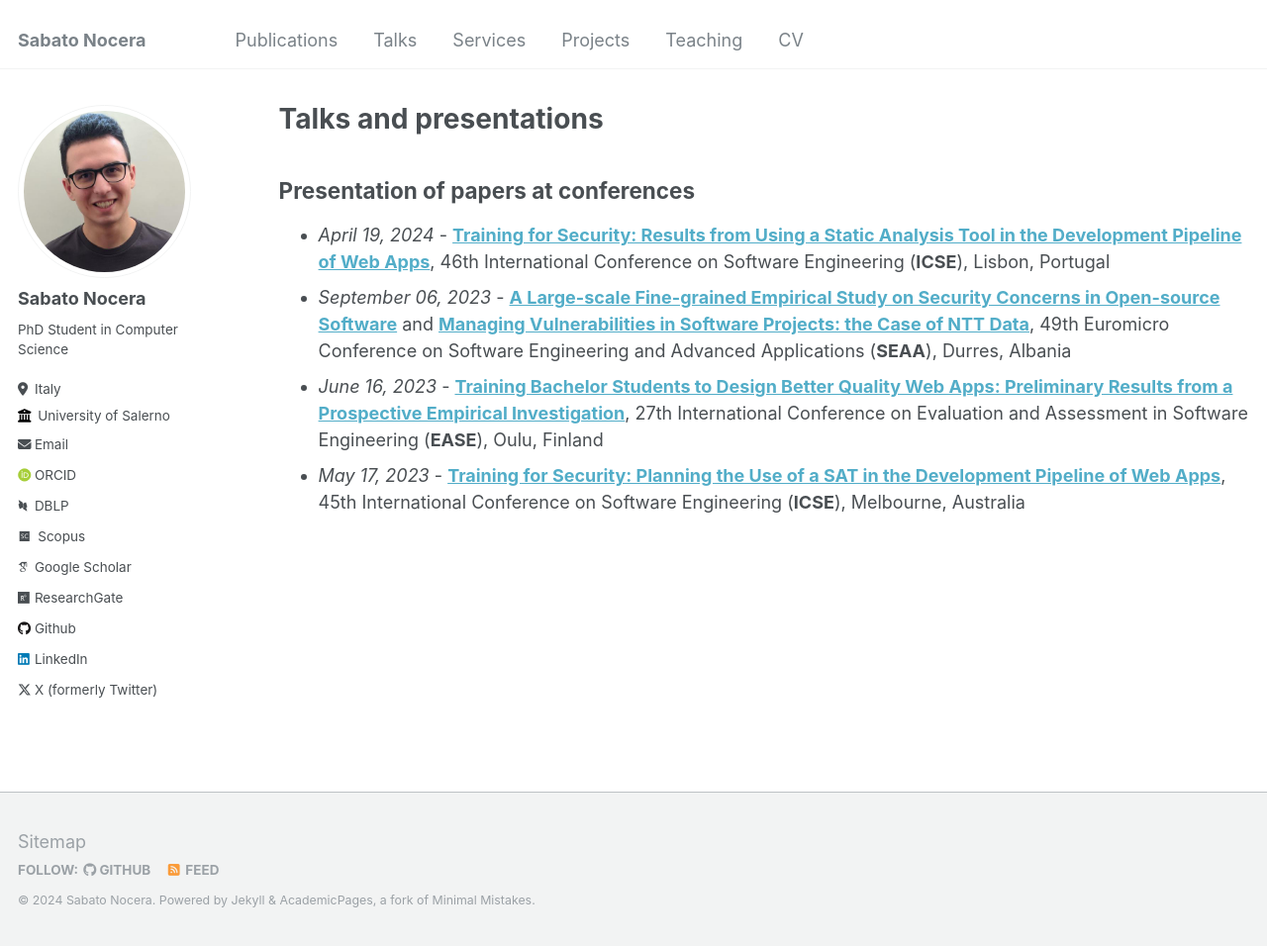
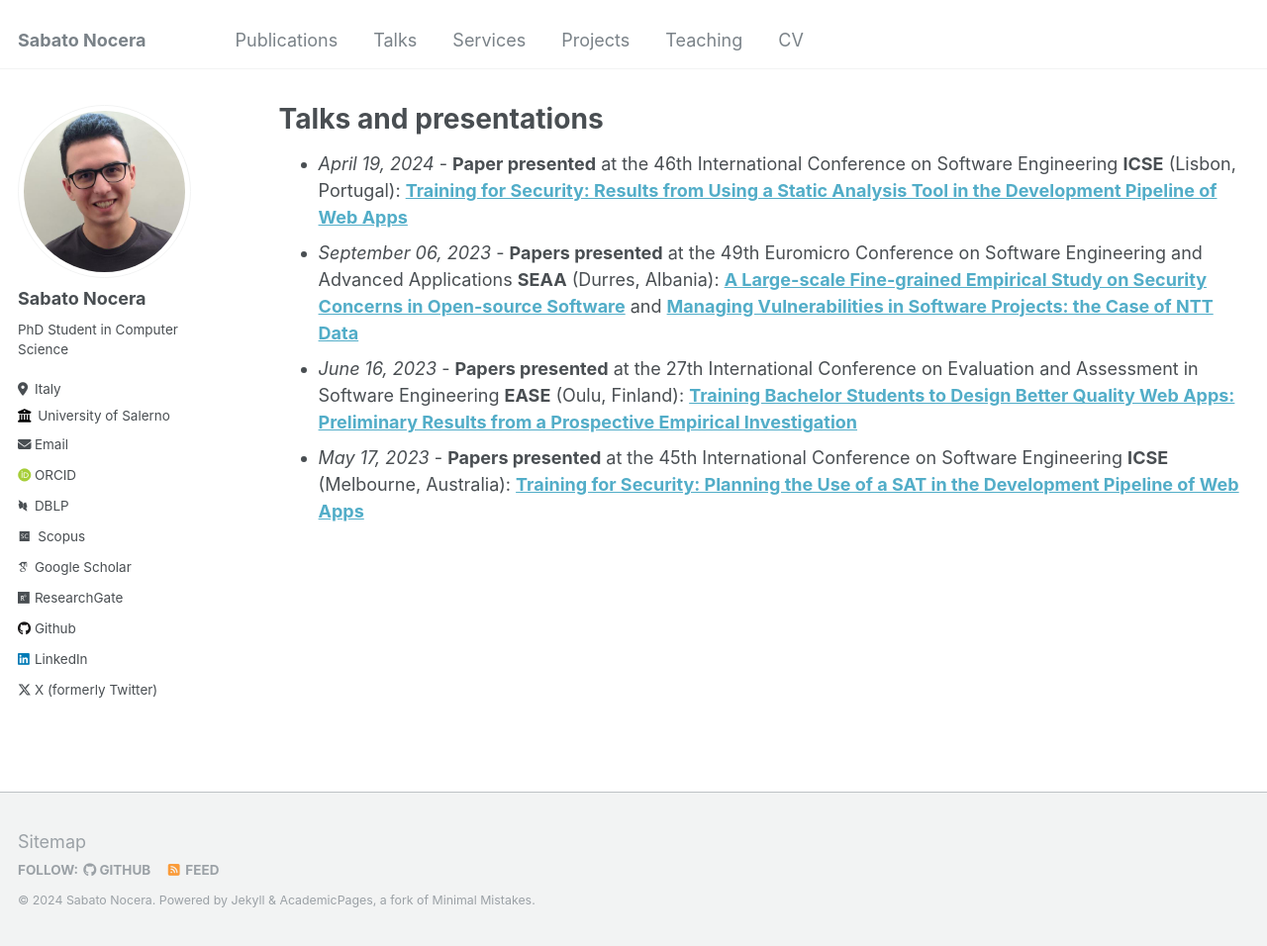
Before and after one commit to sabato-nocera/sabato-nocera.github.io, a Jekyll site: the page built from _pages/talks.html, in a window 1280 px wide and 956 px high. Shown: the whole window at 99% size. Built offline with Jekyll 4.4.1, drawn with Linux system fonts in a browser that asks for light colours; some web fonts are replaced.

Commit message:
Update talks.html

```diff
--- a/_pages/talks.html
+++ b/_pages/talks.html
@@ -15,19 +15,17 @@ author_profile: true
   {% include archive-single-talk.html %}
 {% endfor %} -->
 
-<h2> Presentation of papers at conferences </h2>
-
 <ul>
   <li>
-    <i>April 19, 2024</i> - <b><a href="https://doi.org/10.1145/3639474.3640073">Training for Security: Results from Using a Static Analysis Tool in the Development Pipeline of Web Apps</a></b>, 46th International Conference on Software Engineering (<b>ICSE</b>), Lisbon, Portugal
+    <i>April 19, 2024</i> - <b>Paper presented</b> at the 46th International Conference on Software Engineering <b>ICSE</b> (Lisbon, Portugal): <b><a href="https://doi.org/10.1145/3639474.3640073">Training for Security: Results from Using a Static Analysis Tool in the Development Pipeline of Web Apps</a></b>
   </li>
   <li>
-    <i>September 06, 2023</i> - <b><a href="https://doi.org/10.1109/SEAA60479.2023.00069">A Large-scale Fine-grained Empirical Study on Security Concerns in Open-source Software</a></b> and <b><a href="https://doi.org/10.1109/SEAA60479.2023.00046">Managing Vulnerabilities in Software Projects: the Case of NTT Data</a></b>, 49th Euromicro Conference on Software Engineering and Advanced Applications (<b>SEAA</b>), Durres, Albania
+    <i>September 06, 2023</i> - <b>Papers presented</b> at the 49th Euromicro Conference on Software Engineering and Advanced Applications <b>SEAA</b> (Durres, Albania): <b><a href="https://doi.org/10.1109/SEAA60479.2023.00069">A Large-scale Fine-grained Empirical Study on Security Concerns in Open-source Software</a></b> and <b><a href="https://doi.org/10.1109/SEAA60479.2023.00046">Managing Vulnerabilities in Software Projects: the Case of NTT Data</a></b>
   </li>
   <li>
-    <i>June 16, 2023</i> - <b><a href="https://doi.org/10.1145/3593434.3593957">Training Bachelor Students to Design Better Quality Web Apps: Preliminary Results from a Prospective Empirical Investigation</a></b>, 27th International Conference on Evaluation and Assessment in Software Engineering (<b>EASE</b>), Oulu, Finland
+    <i>June 16, 2023</i> - <b>Papers presented</b> at the 27th International Conference on Evaluation and Assessment in Software Engineering <b>EASE</b> (Oulu, Finland): <b><a href="https://doi.org/10.1145/3593434.3593957">Training Bachelor Students to Design Better Quality Web Apps: Preliminary Results from a Prospective Empirical Investigation</a></b>
   </li>
   <li>
-    <i>May 17, 2023</i> - <b><a href="https://doi.org/10.1109/ICSE-SEET58685.2023.00010">Training for Security: Planning the Use of a SAT in the Development Pipeline of Web Apps</a></b>, 45th International Conference on Software Engineering (<b>ICSE</b>), Melbourne, Australia
+    <i>May 17, 2023</i> - <b>Papers presented</b> at the 45th International Conference on Software Engineering <b>ICSE</b> (Melbourne, Australia): <b><a href="https://doi.org/10.1109/ICSE-SEET58685.2023.00010">Training for Security: Planning the Use of a SAT in the Development Pipeline of Web Apps</a></b>
   </li>
 </ul>
```
